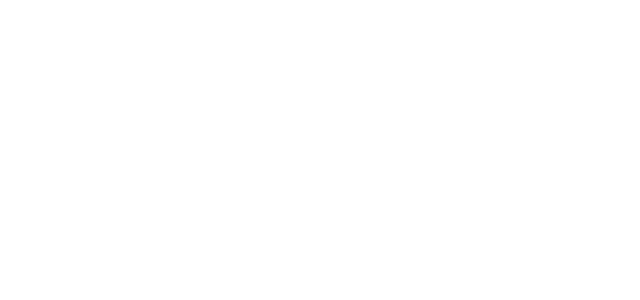
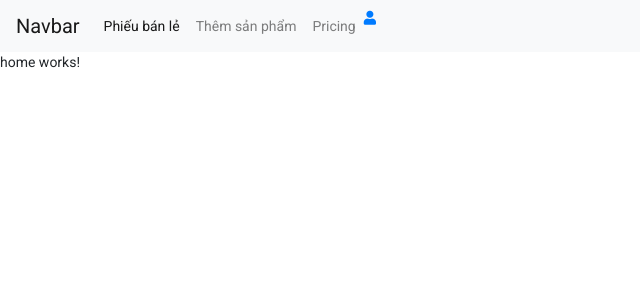
Before and after one commit to PhamDuong98/spm-client, an Angular app: page / in a window 1280 px wide. Shown: the top 300 px of the page, without its empty margins (0-640 px from the left). Built offline with nearby package versions, Linux system fonts and the light colour scheme.

Commit message:
init navbar, home page

```diff
--- a/src/app/app-routing.module.ts
+++ b/src/app/app-routing.module.ts
@@ -1,8 +1,15 @@
 import { NgModule } from '@angular/core';
 import { Routes, RouterModule } from '@angular/router';
+import { NavbarService } from './navbar/navbar.service';
 
+const routes: Routes = [
+  NavbarService.childRoutes([
+    { path: '', loadChildren: () => import('./home/home.module').then(m => m.HomeModule) },
+  ]),
 
-const routes: Routes = [];
+  // Fallback when no prior route is matched
+  { path: '**', redirectTo: '', pathMatch: 'full' },
+];
 
 @NgModule({
   imports: [RouterModule.forRoot(routes)],
--- a/src/app/app.module.ts
+++ b/src/app/app.module.ts
@@ -4,6 +4,7 @@ import { NgModule } from '@angular/core';
 import { AppRoutingModule } from './app-routing.module';
 import { AppComponent } from './app.component';
 import { BrowserAnimationsModule } from '@angular/platform-browser/animations';
+import { NavbarModule } from './navbar/navbar.module';
 
 @NgModule({
   declarations: [
@@ -11,6 +12,7 @@ import { BrowserAnimationsModule } from '@angular/platform-browser/animations';
   ],
   imports: [
     BrowserModule,
+    NavbarModule,
     AppRoutingModule,
     BrowserAnimationsModule
   ],
--- /dev/null
+++ b/src/app/home/home.component.html
@@ -0,0 +1 @@
+<p>home works!</p>
--- /dev/null
+++ b/src/app/home/home.component.ts
@@ -0,0 +1,15 @@
+import { Component, OnInit } from '@angular/core';
+
+@Component({
+  selector: 'app-home',
+  templateUrl: './home.component.html',
+  styleUrls: ['./home.component.scss']
+})
+export class HomeComponent implements OnInit {
+
+  constructor() { }
+
+  ngOnInit(): void {
+  }
+
+}
--- /dev/null
+++ b/src/app/navbar/navbar.component.html
@@ -0,0 +1,24 @@
+<nav class="navbar navbar-expand-lg navbar-light bg-light">
+    <a class="navbar-brand" href="#">Navbar</a>
+    <button class="navbar-toggler" type="button" data-toggle="collapse" data-target="#navbarNav"
+        aria-controls="navbarNav" aria-expanded="false" aria-label="Toggle navigation">
+        <span class="navbar-toggler-icon"></span>
+    </button>
+    <div class="collapse navbar-collapse" id="navbarNav">
+        <ul class="navbar-nav">
+            <li class="nav-item active">
+                <a class="nav-link" href="#">Phiếu bán lẻ</a>
+            </li>
+            <li class="nav-item">
+                <a class="nav-link" href="#">Thêm sản phẩm</a>
+            </li>
+            <li class="nav-item">
+                <a class="nav-link" href="#">Pricing</a>
+            </li>
+            <li class="nav-item">
+                <a href="#" class="text-right"><i class="fa fa-user" aria-hidden="true"></i></a>
+            </li>
+        </ul>
+    </div>
+</nav>
+<router-outlet></router-outlet>
--- /dev/null
+++ b/src/app/navbar/navbar.component.ts
@@ -0,0 +1,15 @@
+import { Component, OnInit } from '@angular/core';
+
+@Component({
+  selector: 'app-navbar',
+  templateUrl: './navbar.component.html',
+  styleUrls: ['./navbar.component.scss']
+})
+export class NavbarComponent implements OnInit {
+
+  constructor() { }
+
+  ngOnInit(): void {
+  }
+
+}
--- /dev/null
+++ b/src/app/navbar/navbar.service.ts
@@ -0,0 +1,17 @@
+import { Injectable } from '@angular/core';
+import { Routes, Route } from '@angular/router';
+import { NavbarComponent } from './navbar.component';
+
+@Injectable({
+  providedIn: 'root'
+})
+export class NavbarService {
+
+  static childRoutes(routes: Routes): Route {
+    return {
+      path: '',
+      component: NavbarComponent,
+      children: routes
+    };
+  }
+}
```
Also changed, not shown: src/app/home/home-routing.module.ts (added, +14 -0 lines), src/app/home/home.module.ts (added, +13 -0 lines), src/app/navbar/navbar.module.ts (added, +13 -0 lines), src/app/home/home.component.scss (added), src/app/navbar/navbar.component.scss (added).
